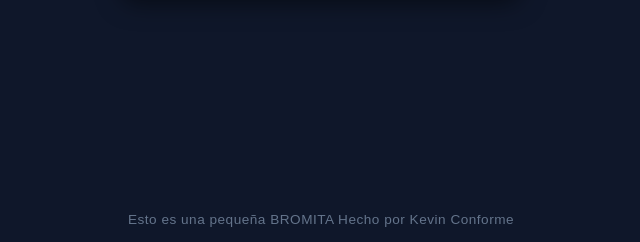
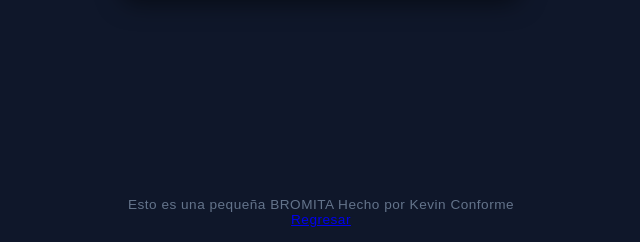
Before and after one commit to KevinConforme/Web-Personal-Django3, a Django app: page /juego/ in a window 1280 px wide. Shown: the part 558-800 px from the top of the page, without its empty margins (319-959 px from the left). Run offline with Django 3.2, Linux system fonts and the light colour scheme.

Commit message:
Update juego.html

```diff
--- a/WebPersonal/core/templates/core/juego.html
+++ b/WebPersonal/core/templates/core/juego.html
@@ -40,7 +40,7 @@
       <button id="btn-reiniciar" onclick="reiniciar()">Volver a intentar</button>
     </div>
   </div>
-  <footer> Esto es una pequeña BROMITA Hecho por Kevin Conforme <p><a href="{% url 'home' %}"></a></p></footer>
+  <footer> Esto es una pequeña BROMITA Hecho por Kevin Conforme <p><a href="{% url 'home' %}">Regresar</a></p></footer>
 
   <script>
     const btnNo = document.getElementById('btn-no');
```
